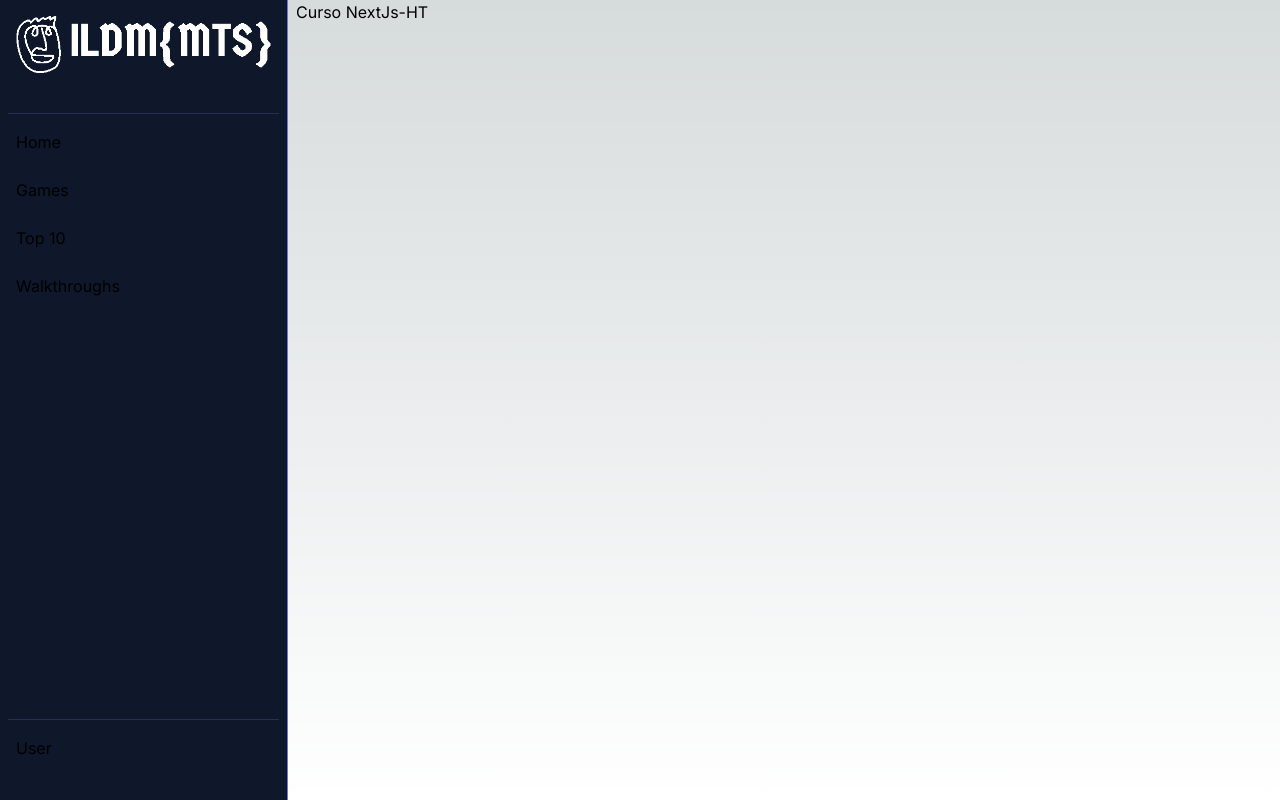
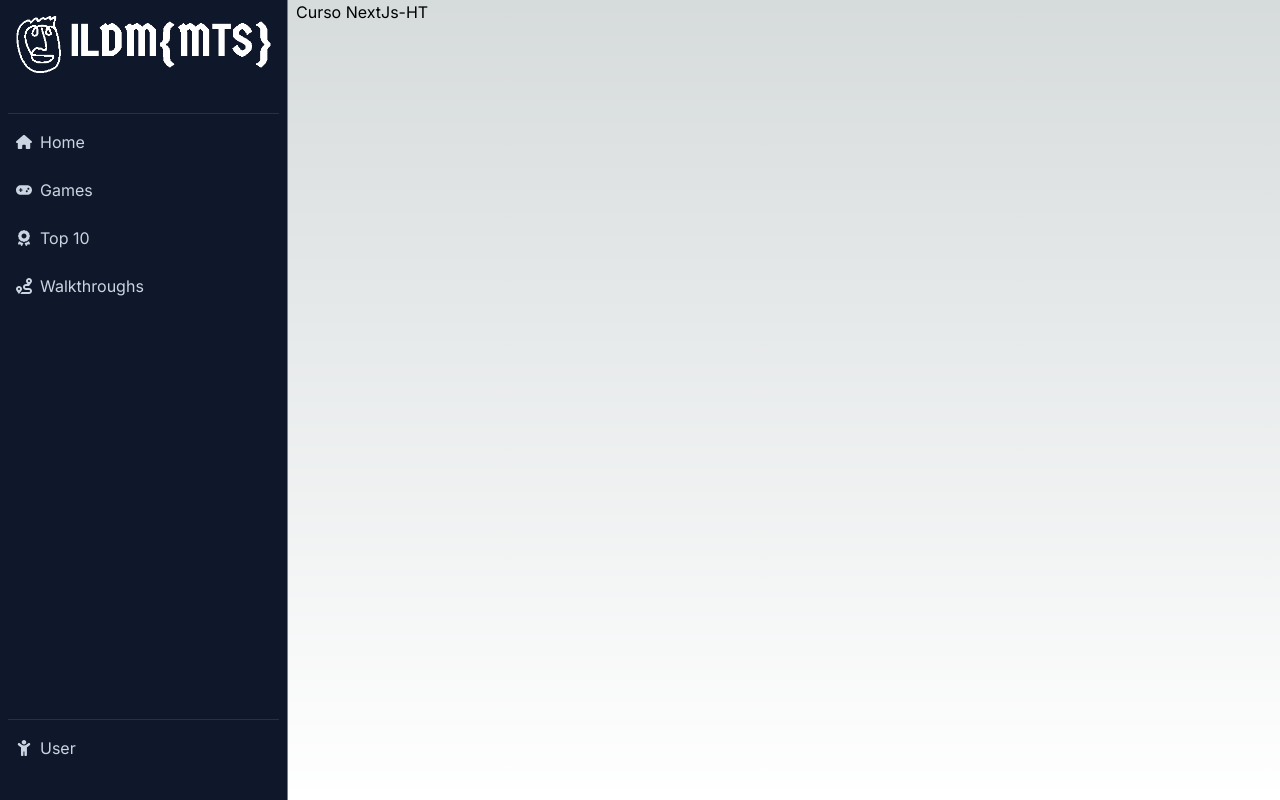
Before and after one commit to IGTag/nextjs-ht, a Next.js app: page / in a window 1280 px wide. Built offline with nearby package versions, Linux system fonts and the light colour scheme.

Commit message:
Add Icons

```diff
--- /dev/null
+++ b/src/components/Icons/Icons.tsx
@@ -0,0 +1,5 @@
+export { HomeIcon } from "./icons/HomeIcon";
+export { GamepadIcon } from "./icons/GamepadIcon";
+export { Top10 } from "./icons/Top10";
+export { Walkthroughs } from "./icons/Walkthroughs";
+export { User } from "./icons/User";
--- /dev/null
+++ b/src/components/Icons/icons/GamepadIcon.tsx
@@ -0,0 +1,16 @@
+export const GamepadIcon = ({ color = "currentColor", className = "" }) => {
+  return (
+    <svg
+      viewBox="0 0 640 512"
+      xmlns="http://www.w3.org/2000/svg"
+      className={className}
+    >
+      <path
+        fill={color}
+        d="M448 64H192C85.96 64 0 149.1 0 256s85.96 192 192 192h256c106 0 192-85.96 192-192S554 64 448 64zM247.1 280h-32v32c0 13.2-10.78 24-23.98 24c-13.2 0-24.02-10.8-24.02-24v-32L136 279.1C122.8 279.1 111.1 269.2 111.1 256c0-13.2 10.85-24.01 24.05-24.01L167.1 232v-32c0-13.2 10.82-24 24.02-24c13.2 0 23.98 10.8 23.98 24v32h32c13.2 0 24.02 10.8 24.02 24C271.1 269.2 261.2 280 247.1 280zM431.1 344c-22.12 0-39.1-17.87-39.1-39.1s17.87-40 39.1-40s39.1 17.88 39.1 40S454.1 344 431.1 344zM495.1 248c-22.12 0-39.1-17.87-39.1-39.1s17.87-40 39.1-40c22.12 0 39.1 17.88 39.1 40S518.1 248 495.1 248z"
+      />
+    </svg>
+  );
+};
+
+//https://www.iconfinder.com/icons/8665590/gamepad_game_icon#svg
--- /dev/null
+++ b/src/components/Icons/icons/HomeIcon.tsx
@@ -0,0 +1,16 @@
+export const HomeIcon = ({ color = "currentColor", className = "" }) => {
+  return (
+    <svg
+      viewBox="0 0 576 512"
+      xmlns="http://www.w3.org/2000/svg"
+      className={className}
+    >
+      <path
+        fill={color}
+        d="M575.8 255.5C575.8 273.5 560.8 287.6 543.8 287.6H511.8L512.5 447.7C512.5 450.5 512.3 453.1 512 455.8V472C512 494.1 494.1 512 472 512H456C454.9 512 453.8 511.1 452.7 511.9C451.3 511.1 449.9 512 448.5 512H392C369.9 512 352 494.1 352 472V384C352 366.3 337.7 352 320 352H256C238.3 352 224 366.3 224 384V472C224 494.1 206.1 512 184 512H128.1C126.6 512 125.1 511.9 123.6 511.8C122.4 511.9 121.2 512 120 512H104C81.91 512 64 494.1 64 472V360C64 359.1 64.03 358.1 64.09 357.2V287.6H32.05C14.02 287.6 0 273.5 0 255.5C0 246.5 3.004 238.5 10.01 231.5L266.4 8.016C273.4 1.002 281.4 0 288.4 0C295.4 0 303.4 2.004 309.5 7.014L564.8 231.5C572.8 238.5 576.9 246.5 575.8 255.5L575.8 255.5z"
+      />
+    </svg>
+  );
+};
+
+//https://www.iconfinder.com/icons/8665531/house_icon
--- /dev/null
+++ b/src/components/Icons/icons/Top10.tsx
@@ -0,0 +1,16 @@
+export const Top10 = ({ color = "currentColor", className = "" }) => {
+  return (
+    <svg
+      viewBox="0 0 384 512"
+      xmlns="http://www.w3.org/2000/svg"
+      className={className}
+    >
+      <path
+        fill={color}
+        d="M288 358.3c13.98-8.088 17.53-30.04 28.88-41.39c11.35-11.35 33.3-14.88 41.39-28.87c7.98-13.79 .1658-34.54 4.373-50.29C366.7 222.5 383.1 208.5 383.1 192c0-16.5-17.27-30.52-21.34-45.73c-4.207-15.75 3.612-36.5-4.365-50.29c-8.086-13.98-30.03-17.52-41.38-28.87c-11.35-11.35-14.89-33.3-28.87-41.39c-13.79-7.979-34.54-.1637-50.29-4.375C222.5 17.27 208.5 0 192 0C175.5 0 161.5 17.27 146.3 21.34C130.5 25.54 109.8 17.73 95.98 25.7C82 33.79 78.46 55.74 67.11 67.08C55.77 78.43 33.81 81.97 25.72 95.95C17.74 109.7 25.56 130.5 21.35 146.2C17.27 161.5 .0008 175.5 .0008 192c0 16.5 17.27 30.52 21.34 45.73c4.207 15.75-3.615 36.5 4.361 50.29C33.8 302 55.74 305.5 67.08 316.9c11.35 11.35 14.89 33.3 28.88 41.4c13.79 7.979 34.53 .1582 50.28 4.369C161.5 366.7 175.5 384 192 384c16.5 0 30.52-17.27 45.74-21.34C253.5 358.5 274.2 366.3 288 358.3zM112 192c0-44.27 35.81-80 80-80s80 35.73 80 80c0 44.17-35.81 80-80 80S112 236.2 112 192zM1.719 433.2c-3.25 8.188-1.781 17.48 3.875 24.25c5.656 6.75 14.53 9.898 23.12 8.148l45.19-9.035l21.43 42.27C99.46 507 107.6 512 116.7 512c.3438 0 .6641-.0117 1.008-.0273c9.5-.375 17.65-6.082 21.24-14.88l33.58-82.08c-53.71-4.639-102-28.12-138.2-63.95L1.719 433.2zM349.6 351.1c-36.15 35.83-84.45 59.31-138.2 63.95l33.58 82.08c3.594 8.797 11.74 14.5 21.24 14.88C266.6 511.1 266.1 512 267.3 512c9.094 0 17.23-4.973 21.35-13.14l21.43-42.28l45.19 9.035c8.594 1.75 17.47-1.398 23.12-8.148c5.656-6.766 7.125-16.06 3.875-24.25L349.6 351.1z"
+      />
+    </svg>
+  );
+};
+
+//https://www.iconfinder.com/icons/8665080/award_prize_icon
--- /dev/null
+++ b/src/components/Icons/icons/User.tsx
@@ -0,0 +1,15 @@
+export const User = ({ color = "currentColor", className = "" }) => {
+  return (
+    <svg
+      viewBox="0 0 448 512"
+      xmlns="http://www.w3.org/2000/svg"
+      className={className}
+    >
+      <path
+        fill={color}
+        d="M224 144c39.75 0 72-32.25 72-72S263.8-.0004 224-.0004S151.1 32.25 151.1 72S184.3 144 224 144zM415.1 110.8c-13.89-17.14-39.06-19.8-56.25-5.906L307.6 146.4c-47.16 38.19-120.1 38.19-167.3 0L89.17 104.9C72.02 91 46.8 93.67 32.92 110.8C19.02 128 21.66 153.2 38.83 167.1l51.19 41.47c11.73 9.496 24.63 17.16 37.98 23.92L127.1 480c0 17.62 14.38 32 32 32h15.1c17.62 0 32-14.38 32-32v-112h32V480c0 17.62 14.38 32 32 32h15.1c17.62 0 32-14.38 32-32l-.0001-247.5c13.35-6.756 26.25-14.42 37.97-23.91l51.2-41.47C426.3 153.2 428.1 128 415.1 110.8z"
+      />
+    </svg>
+  );
+};
+//https://www.iconfinder.com/icons/8665382/child_kid_icon
--- /dev/null
+++ b/src/components/Icons/icons/Walkthroughs.tsx
@@ -0,0 +1,15 @@
+export const Walkthroughs = ({ color = "currentColor", className = "" }) => {
+  return (
+    <svg
+      viewBox="0 0 512 512"
+      xmlns="http://www.w3.org/2000/svg"
+      className={className}
+    >
+      <path
+        fill={color}
+        d="M416 320h-96c-17.62 0-32-14.38-32-32s14.38-32 32-32h96c0 0 96-107 96-160s-43-96-96-96s-96 43-96 96c0 25.5 22.27 63.38 45.27 96H320c-52.88 0-96 43.12-96 96s43.13 96 96 96h96c17.62 0 32 14.38 32 32s-14.38 32-32 32H185.5c-16 24.75-33.75 47.75-47.25 64H416c52.88 0 96-43.13 96-96S468.9 320 416 320zM416 64c17.75 0 32 14.25 32 32s-14.25 32-32 32s-32-14.25-32-32S398.2 64 416 64zM96 256c-53 0-96 43-96 96s96 160 96 160s96-107 96-160S149 256 96 256zM96 384c-17.75 0-32-14.25-32-32s14.25-32 32-32s32 14.25 32 32S113.8 384 96 384z"
+      />
+    </svg>
+  );
+};
+//https://www.iconfinder.com/icons/8665856/route_location_icon
--- a/src/components/Navbar/Navbar.tsx
+++ b/src/components/Navbar/Navbar.tsx
@@ -1,3 +1,5 @@
+import { HomeIcon, GamepadIcon, Top10, Walkthroughs, User } from "@/components";
+
 export const Navbar = () => {
   return (
     <nav
@@ -12,6 +14,7 @@ export const Navbar = () => {
         hover:border-indigo-400/80
         w-72
         p-2
+        text-slate-300
         "
     >
       <div>
@@ -22,21 +25,26 @@ export const Navbar = () => {
         />
       </div>
       <ul className=" flex-grow my-4 border-t border-indigo-400/20 hover:border--indigo-400/40">
-        <li className=" my-2 rounded-lg bg-transparent p-2 hover:bg-slate-800 cursor-pointer">
+        <li className="  my-2 rounded-lg bg-transparent p-2 hover:bg-slate-800 hover:text-slate-100 cursor-pointer flex gap-2 items-center">
+          <HomeIcon className="w-4 h-4 " />
           Home
         </li>
-        <li className=" my-2 rounded-lg bg-transparent p-2 hover:bg-slate-800 cursor-pointer">
+        <li className=" my-2 rounded-lg bg-transparent p-2 hover:bg-slate-800 hover:text-slate-100 cursor-pointer flex gap-2 items-center">
+          <GamepadIcon className="w-4 h-4 " />
           Games
         </li>
-        <li className=" my-2 rounded-lg bg-transparent p-2 hover:bg-slate-800 cursor-pointer">
+        <li className=" my-2 rounded-lg bg-transparent p-2 hover:bg-slate-800 hover:text-slate-100 cursor-pointer flex gap-2 items-center">
+          <Top10 className="w-4 h-4" />
           Top 10
         </li>
-        <li className=" my-2 rounded-lg bg-transparent p-2 hover:bg-slate-800 cursor-pointer">
+        <li className=" my-2 rounded-lg bg-transparent p-2 hover:bg-slate-800 hover:text-slate-100 cursor-pointer flex gap-2 items-center">
+          <Walkthroughs className="w-4 h-4" />
           Walkthroughs
         </li>
       </ul>
       <ul className="my-4 border-t border-indigo-400/20 hover:border--indigo-400/40">
-        <li className=" my-2 rounded-lg bg-transparent p-2 hover:bg-slate-800 cursor-pointer">
+        <li className=" my-2 rounded-lg bg-transparent p-2 hover:bg-slate-800 hover:text-slate-100 cursor-pointer flex gap-2 items-center">
+          <User className="w-4 h-4" />
           User
         </li>
       </ul>
--- a/src/components/index.ts
+++ b/src/components/index.ts
@@ -1 +1,8 @@
 export { Navbar } from "./Navbar/Navbar";
+export {
+  HomeIcon,
+  GamepadIcon,
+  Top10,
+  Walkthroughs,
+  User,
+} from "./Icons/Icons";
```
